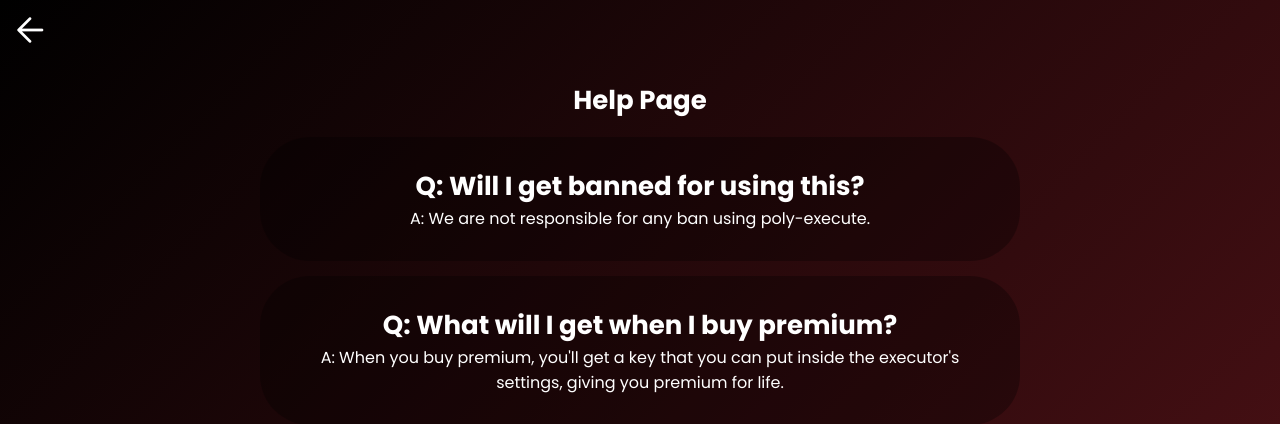
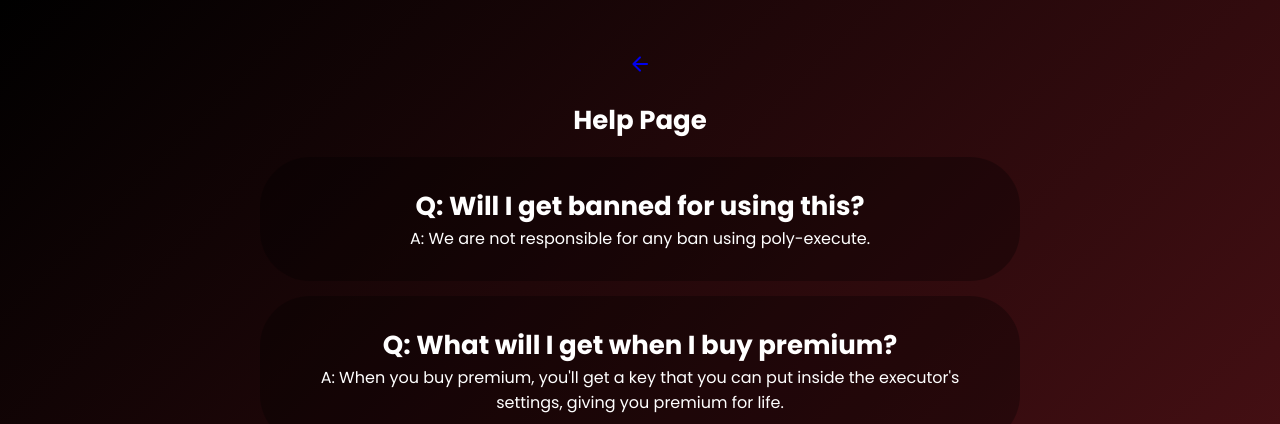
Before and after one commit to Albateic/albateic.github.io, a PHP site: page /help in a window 1280 px wide. Shown: the top 424 px of the page. Run offline with PHP 8.4, Linux system fonts and the light colour scheme.

Commit message:
Update style.css

```diff
--- a/style.css
+++ b/style.css
@@ -19,7 +19,7 @@ body {
   position: absolute;
   margin-left: auto;
   margin-right: auto;
-  top: 0;
+  top: 15;
   left: 0;
   right: 0;
   text-align: center;
@@ -47,21 +47,6 @@ body {
   letter-spacing: 2px;
 }
 
-span.size-40 {
-  position: absolute;
-  color: white;
-  left: 0;
-  top: 0;
-  margin: 10px;
-  font-size: 40px;
-  transition-duration: 1s;
-  font-variation-settings: 'OPSZ' 40;
-}
-
-span.size-40:hover {
-  font-variation-settings: 'wght' 600;
-}
-
 h1 {
   font-size: 26px !important;
 }
```
